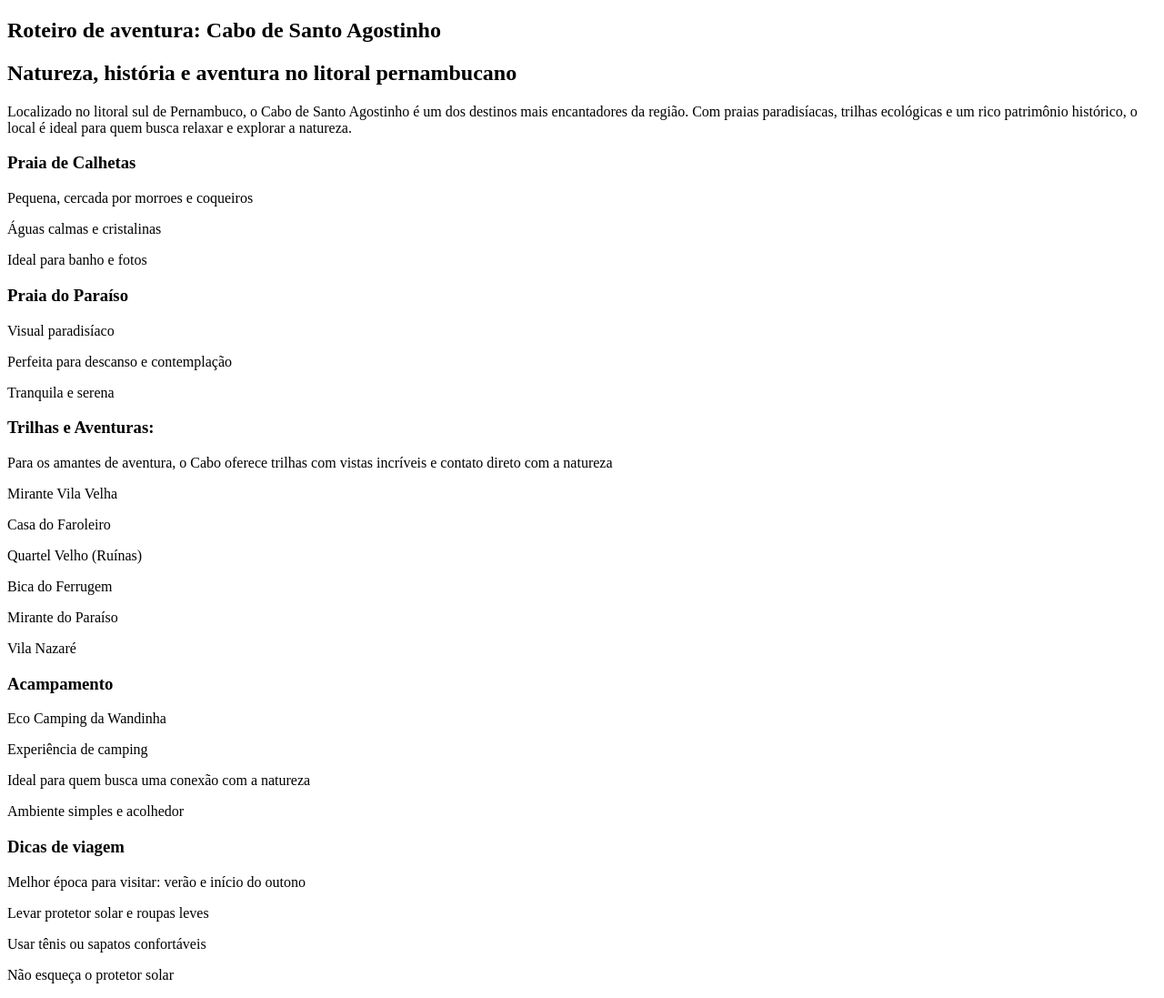
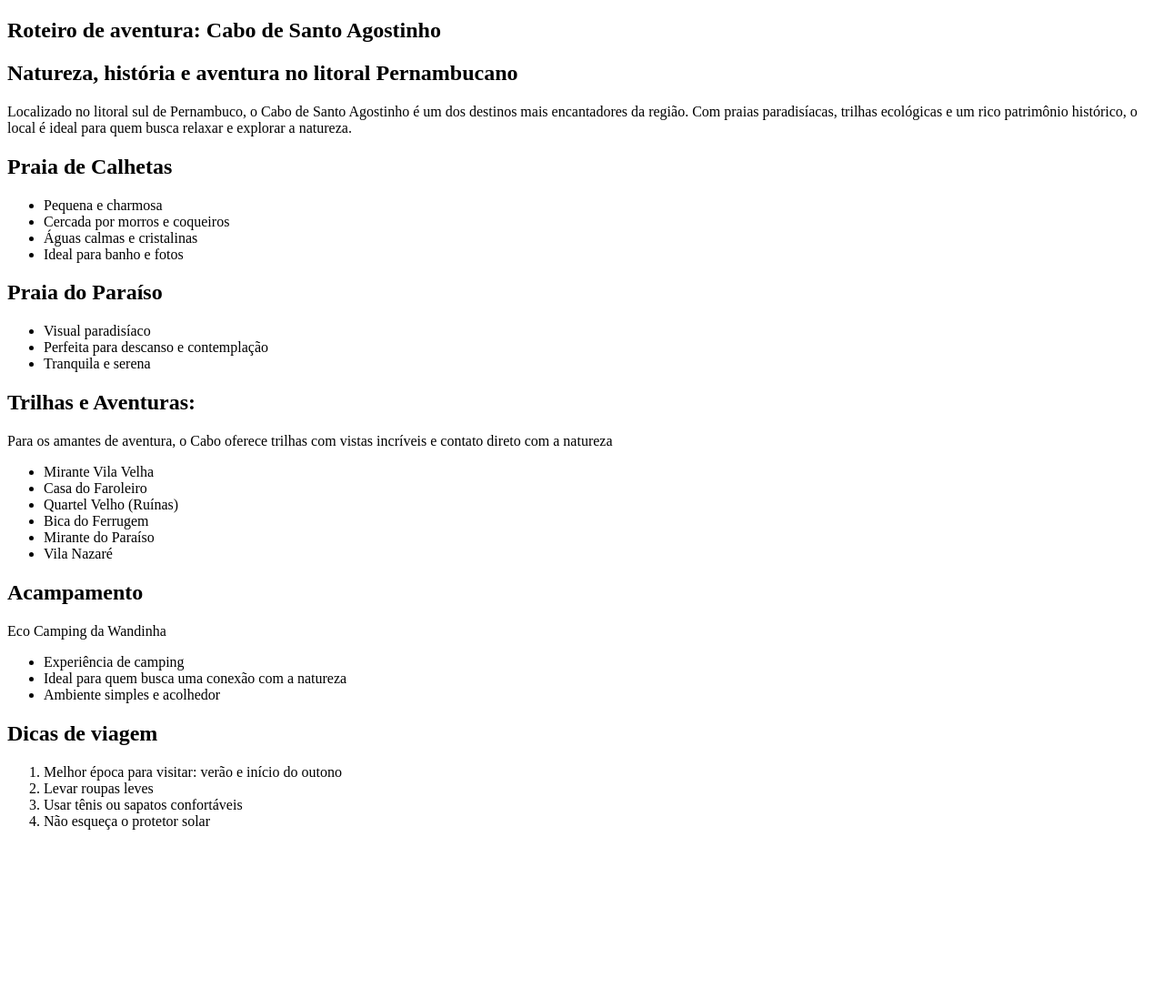
Before and after one commit to rafaeldamacena/cabodesantoagostinho, a plain HTML site: page index.html in a window 1280 px wide. Shown: the whole page at 91% size. After the commit the page ends 928 px from the top, so only its background shows below. Drawn offline with Linux system fonts and the light colour scheme.

Commit message:
list of topics

```diff
--- a/index.html
+++ b/index.html
@@ -11,51 +11,69 @@
         <main>
             <section id="about">
                 <h1>Roteiro de aventura: Cabo de Santo Agostinho</h1>
-                <h2>Natureza, história e aventura no litoral pernambucano</h2>
+                <h2>Natureza, história e aventura no litoral Pernambucano</h2>
                 <p>Localizado no litoral sul de Pernambuco, o Cabo de Santo Agostinho é um dos destinos mais encantadores da região. Com praias paradisíacas, trilhas ecológicas e um rico patrimônio histórico, o local é ideal para quem busca relaxar e explorar a natureza. </p>
 
             </section>
 
             <section id="beaches">
 
-                <h3>Praia de Calhetas</h3>
-                <p> Pequena, cercada por morroes e coqueiros</p>
-                <p>Águas calmas e cristalinas</p>
-                <p>Ideal para banho e fotos</p>
+                <h2>Praia de Calhetas</h2>
+                <ul>
+                    <li>Pequena e charmosa</li>
+                    <li>Cercada por morros e coqueiros</li>
+                    <li>Águas calmas e cristalinas</li>
+                    <li>Ideal para banho e fotos</li>
+                </ul>
 
-                <h3>Praia do Paraíso</h3>
-                <p> Visual paradisíaco</p>
-                <p> Perfeita para descanso e contemplação</p>
-                <p> Tranquila e serena </p>
+
+                <h2>Praia do Paraíso</h2>
+                <ul>
+                    <li>Visual paradisíaco</li>
+                    <li>Perfeita para descanso e contemplação</li>
+                    <li>Tranquila e serena</li>
+                </ul>
 
             </section>
 
             <section id="adventure">
-                <h3>Trilhas e Aventuras:</h3>
+                <h2>Trilhas e Aventuras:</h2>
                 <p>Para os amantes de aventura, o Cabo oferece trilhas com vistas incríveis e contato direto com a natureza</p>
-                <p> Mirante Vila Velha</p>
-                <p> Casa do Faroleiro</p>
-                <p> Quartel Velho (Ruínas)</p>
-                <p> Bica do Ferrugem</p>
-                <p> Mirante do Paraíso</p>
-                <p> Vila Nazaré</p>
+
+                <ul>
+                    <li>Mirante Vila Velha</li>
+                    <li>Casa do Faroleiro</li>
+                    <li>Quartel Velho (Ruínas)</li>
+                    <li>Bica do Ferrugem</li>
+                    <li>Mirante do Paraíso</li>
+                    <li>Vila Nazaré</li>
+
+                </ul>
+
+
             </section>
 
             <section id="camping">
-                <h3>Acampamento</h3>
+                <h2>Acampamento</h2>
+
                 <p>Eco Camping da Wandinha </p>
-                <p> Experiência de camping</p>
-                <p> Ideal para quem busca uma conexão com a natureza</p>
-                <p> Ambiente simples e acolhedor </p>
+                <ul>
+                    <li>Experiência de camping</li>
+                    <li>Ideal para quem busca uma conexão com a natureza</li>
+                    <li>Ambiente simples e acolhedor</li>
+                </ul>
 
             </section>
 
             <section id="tip">
-                <h3>Dicas de viagem</h3>
-                <p> Melhor época para visitar: verão e início do outono</p>
-                <p> Levar protetor solar e roupas leves</p>
-                <p> Usar tênis ou sapatos confortáveis</p>
-                <p> Não esqueça o protetor solar </p>
+                <h2>Dicas de viagem</h2>
+                <ol>
+                    <li> Melhor época para visitar: verão e início do outono</li>
+                    <li> Levar roupas leves</li>
+                    <li> Usar tênis ou sapatos confortáveis</li>
+                    <li> Não esqueça o protetor solar </li>
+
+                </ol>
 
             </section>
 
```
